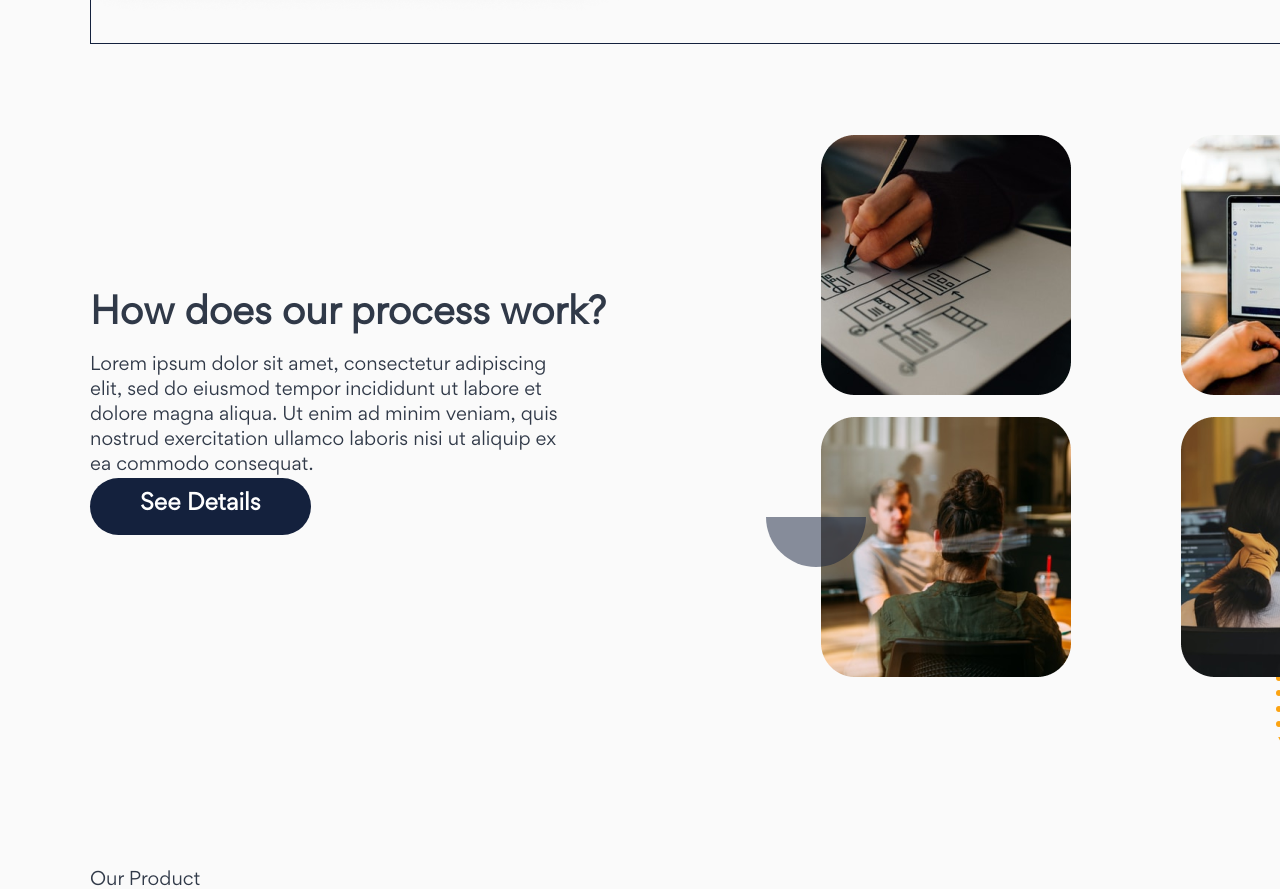
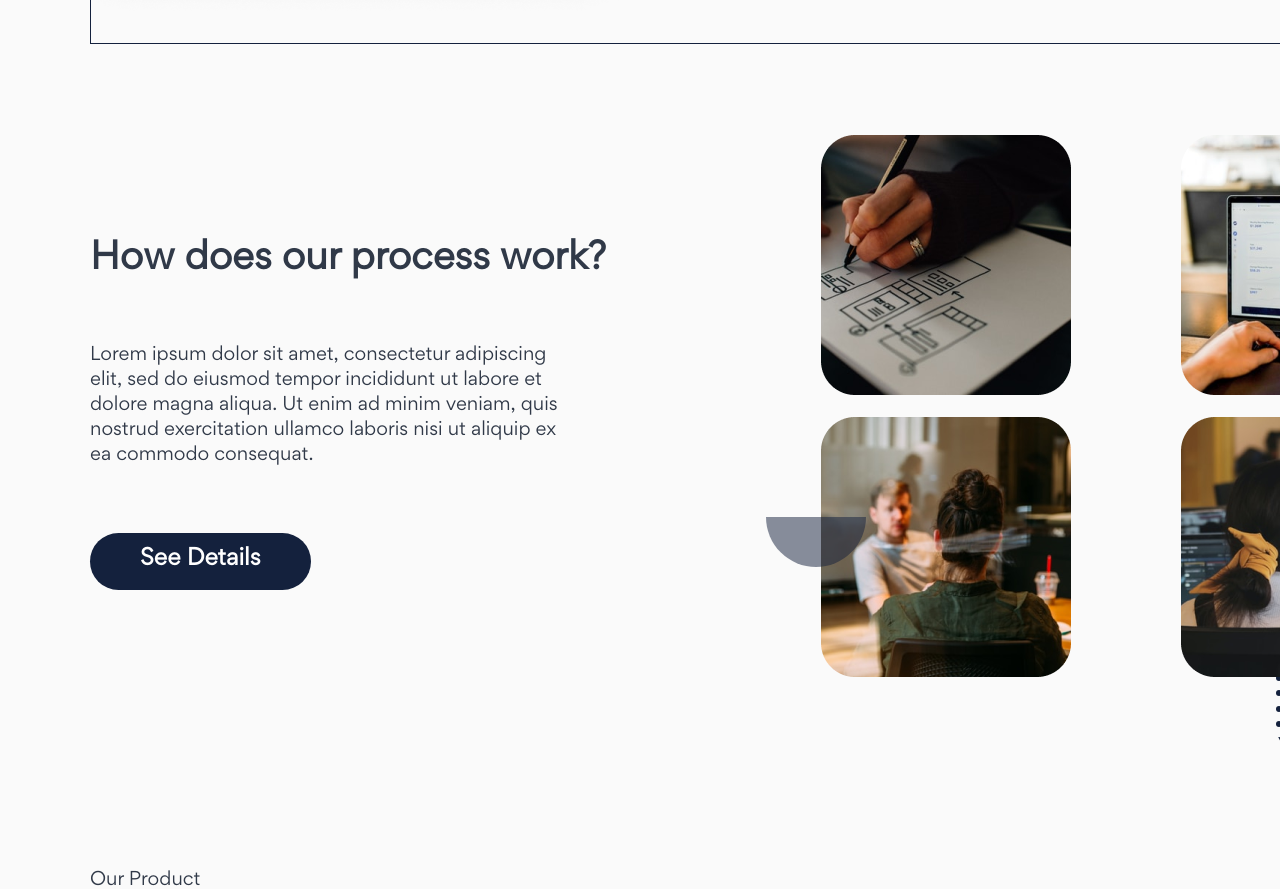
Before and after one commit to auto200/design-implementations, a Next.js app in the folder landing-page-agency/: page / in a window 1280 px wide. Shown: the part 2300-3189 px from the top of the page. Built offline with nearby package versions, Linux system fonts and the light colour scheme.

Commit message:
Use common component, mess around with css

```diff
--- a/landing-page-agency/components/Process.tsx
+++ b/landing-page-agency/components/Process.tsx
@@ -1,4 +1,5 @@
 import styled from "styled-components";
+import BluredBackgroundCircle from "./shared/decorations/BluredBackgroundCircle";
 import DotGrid from "./shared/DotGrid";
 import PillButton from "./shared/PillButton";
 
@@ -6,13 +7,10 @@ const Wrapper = styled.div`
   display: flex;
   align-items: center;
   margin-top: 80px;
-  & > div {
-    width: 50%;
-    height: 100%;
-  }
 `;
 
 const Left = styled.div`
+  flex: 1;
   & > div {
     width: 80%;
     height: 80%;
@@ -20,12 +18,13 @@ const Left = styled.div`
     flex-direction: column;
     justify-content: space-evenly;
 
+    h2 {
+      margin-bottom: 55px;
+    }
+
     p {
       width: 85%;
-    }
-
-    button {
-      padding-left: 50px;
+      margin-bottom: 65px;
     }
   }
 `;
@@ -36,6 +35,7 @@ const DetailsButton = styled(PillButton)`
 `;
 
 const Right = styled.div`
+  flex: 1;
   display: grid;
   grid-template: repeat(2, 1fr) / repeat(2, 1fr);
 
@@ -51,19 +51,6 @@ const Right = styled.div`
       left: 0;
     }
 
-    .floating-circle {
-      position: absolute;
-      top: -30px;
-      right: -30px;
-      width: 80px;
-      height: 80px;
-      border-radius: 50%;
-      /* backdrop-filter: blur(10px) opacity(50%)
-        drop-shadow(0 0 0 ${({ theme }) => theme.colors.secondary}); */
-      background-color: ${({ theme }) => theme.colors.secondary};
-      opacity: 0.5;
-    }
-
     .semi-circle {
       position: absolute;
       top: 100px;
@@ -76,6 +63,12 @@ const Right = styled.div`
       opacity: 0.5;
     }
   }
+`;
+
+const FloatingCircle = styled(BluredBackgroundCircle)`
+  position: absolute;
+  top: -30px;
+  right: -30px;
 `;
 
 const OrangeDotGrid = styled(DotGrid)`
@@ -110,7 +103,7 @@ const Process: React.FC = () => {
         </div>
         <div>
           <img src="images/process/research.png" alt="research" />
-          <div className="floating-circle" />
+          <FloatingCircle />
         </div>
         <div>
           <img src="images/process/consulting.png" alt="consulting" />
@@ -118,7 +111,7 @@ const Process: React.FC = () => {
         </div>
         <div>
           <img src="images/process/development.png" alt="development" />
-          <OrangeDotGrid dotColor="#FCA311" />
+          <OrangeDotGrid dotThemeColor="secondary" />
         </div>
       </Right>
     </Wrapper>
```
